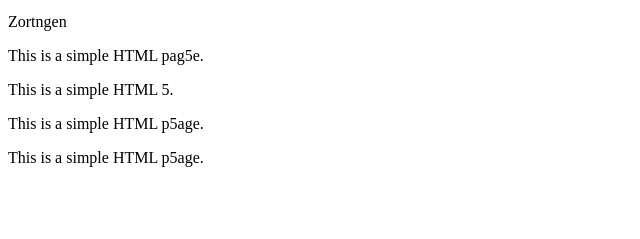
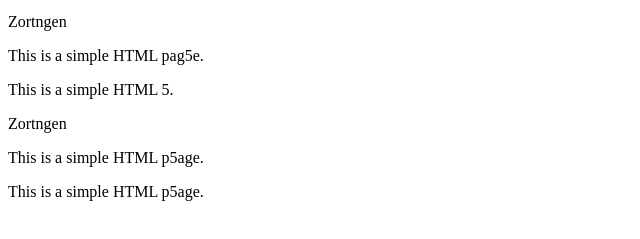
Before and after one commit to oguzhanddkc/test, a plain HTML site: page index.html in a window 1280 px wide. Shown: the part 87-326 px from the top of the page, without its empty margins (0-640 px from the left). Drawn offline with Linux system fonts and the light colour scheme.

Commit message:
Add span element with text 'Zortngen' to HTML

```diff
--- a/index.html
+++ b/index.html
@@ -13,6 +13,7 @@
     <p>Zortngen</p>
     <p>This is a simple HTML pag5e.</p>
     <p>This is a simple HTML 5.</p>
+    <span>Zortngen</span>
     <p>This is a simple HTML p5age.</p>
     <p>This is a simple HTML p5age.</p>
 
```
